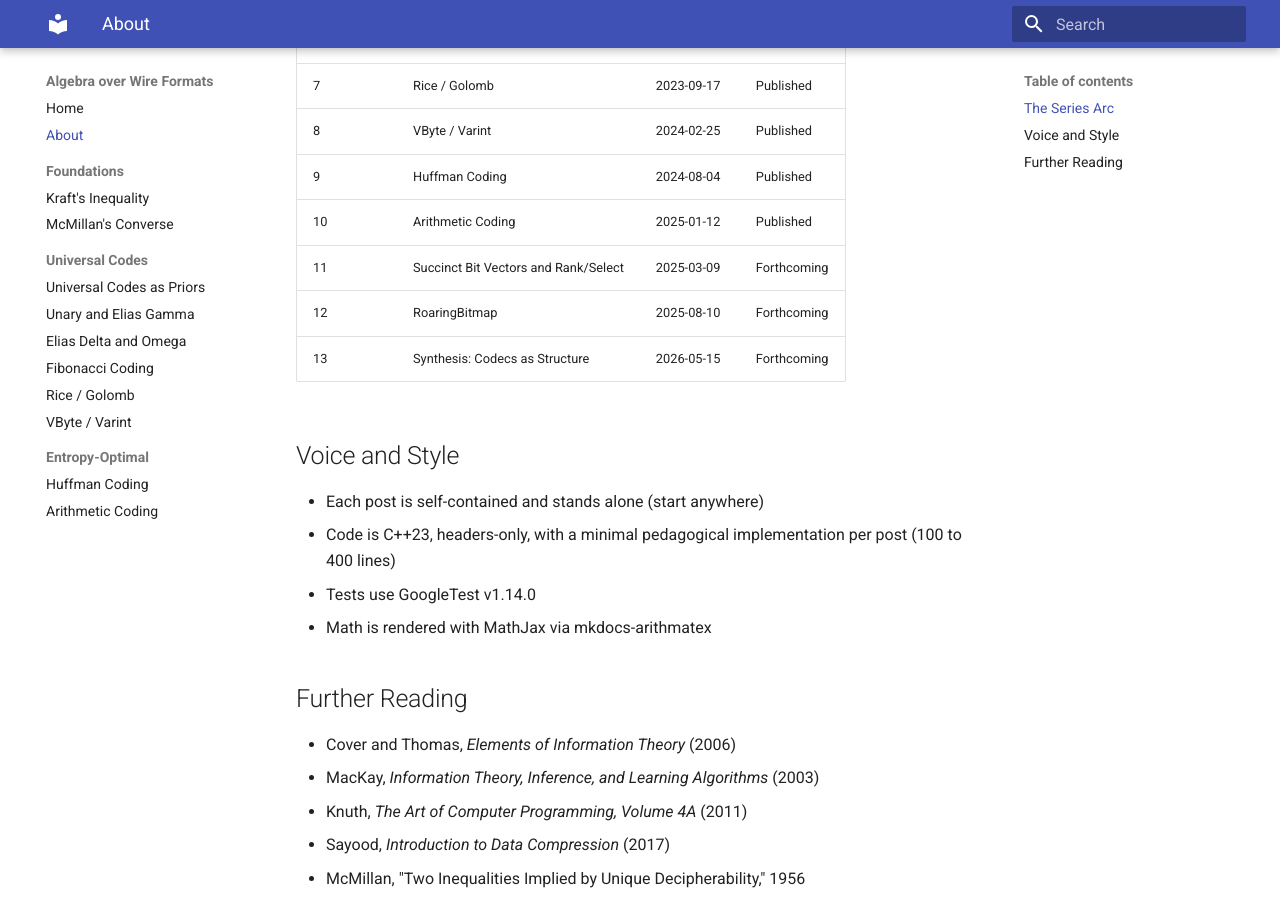
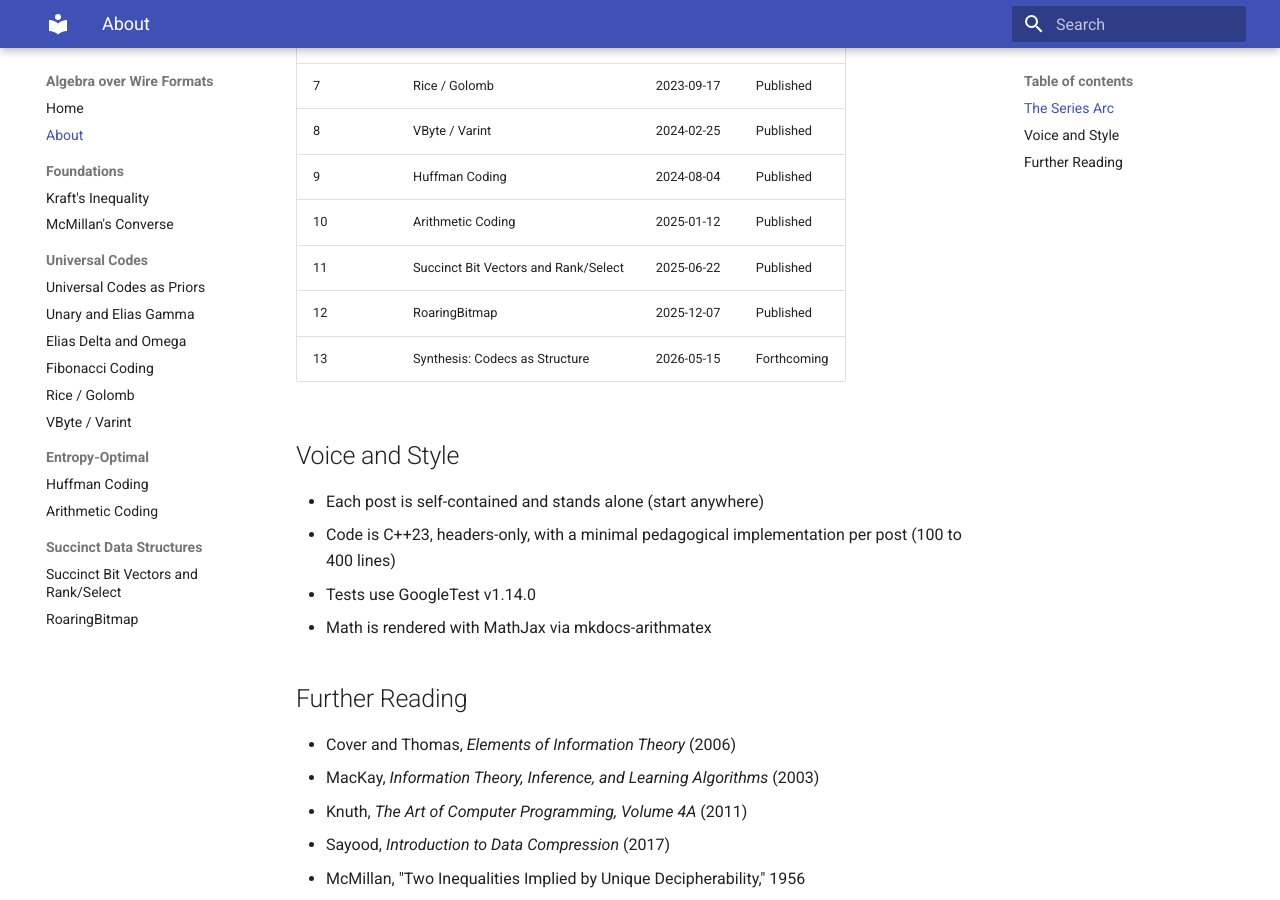
Before and after one commit to queelius/wire-formats, an MkDocs documentation site: the page built from docs/about.md, in a window 1280 px wide and 900 px high, scrolled down 630 px. Built offline with MkDocs 1.6.1 and Material for MkDocs 9.7.7, drawn with Linux system fonts in a browser that asks for light colours.

Commit message:
docs: add posts 11 and 12 to about.md and mkdocs.yml nav
Co-Authored-By: Claude Opus 4.7 (1M context) <noreply@anthropic.com>

```diff
--- a/docs/about.md
+++ b/docs/about.md
@@ -21,8 +21,8 @@ The series is planned for 13 posts spanning 2020 through 2026, roughly 2 posts p
 | 8 | VByte / Varint | 2024-02-25 | Published |
 | 9 | Huffman Coding | 2024-08-04 | Published |
 | 10 | Arithmetic Coding | 2025-01-12 | Published |
-| 11 | Succinct Bit Vectors and Rank/Select | 2025-03-09 | Forthcoming |
-| 12 | RoaringBitmap | 2025-08-10 | Forthcoming |
+| 11 | Succinct Bit Vectors and Rank/Select | 2025-06-22 | Published |
+| 12 | RoaringBitmap                        | 2025-12-07 | Published |
 | 13 | Synthesis: Codecs as Structure | 2026-05-15 | Forthcoming |
 
 ## Voice and Style
--- a/mkdocs.yml
+++ b/mkdocs.yml
@@ -46,3 +46,6 @@ nav:
   - "Entropy-Optimal":
       - "Huffman Coding": "post/2024-08-huffman-wire-formats/index.md"
       - "Arithmetic Coding": "post/2025-01-arithmetic-coding-wire-formats/index.md"
+  - "Succinct Data Structures":
+      - "Succinct Bit Vectors and Rank/Select": "post/2025-06-succinct-wire-formats/index.md"
+      - "RoaringBitmap": "post/2025-12-roaring-bitmap-wire-formats/index.md"
```
